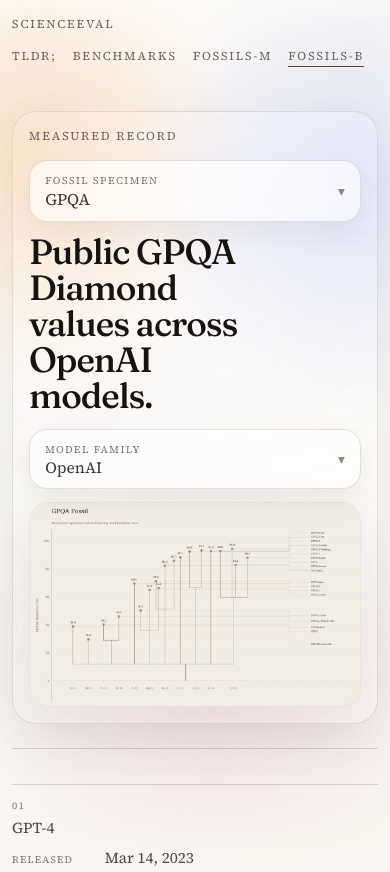
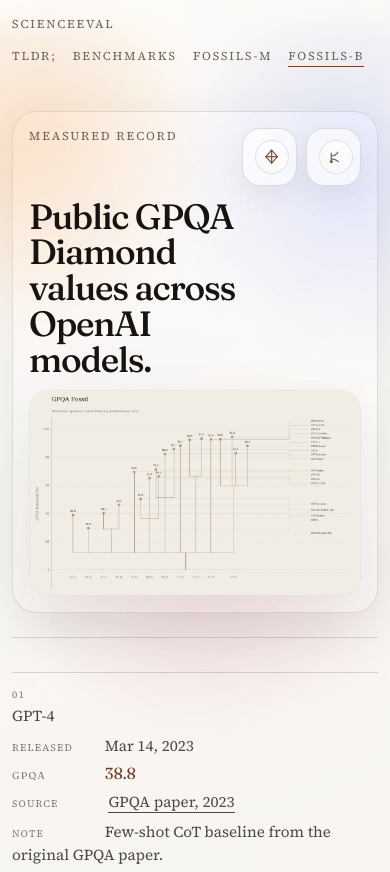
Before and after one commit to akhilpandey95/scienceeval, a website: page fossils-b.html in a window 390 px wide. Shown: the top 872 px of the page. Drawn offline with Linux system fonts and the light colour scheme.

Commit message:
scienceeval: refine fossils-B selector dock
- replace the split specimen and family selectors with an
  icon-first control dock that expands in place from the
  benchmark sheet toolbar
- rebalance the Fossils-B heading and copy width so GPQA
  family views stay readable across desktop, tablet, and
  mobile
- make the selector menus behave as one system by closing the
  sibling control on open and dismissing on outside click or
  Escape

Signed-off-by: akhilpandey95 <akhilpandey95@icloud.com>

```diff
--- a/fossils-b.html
+++ b/fossils-b.html
@@ -37,13 +37,42 @@
               <p class="section-label benchmark-sheet-toolbar-label" data-fossils-b-section-label>
                 Measured record
               </p>
-              <details class="catalog-select" name="fossil-specimen">
+              <div class="benchmark-sheet-controls" role="group" aria-label="Fossil controls">
+                <details class="catalog-select catalog-select-icon" name="fossil-specimen" data-control="specimen">
                   <summary>
+                    <span class="catalog-select-glyph" aria-hidden="true">
+                      <svg viewBox="0 0 24 24" fill="none" stroke="currentColor" stroke-width="1.7" stroke-linecap="round" stroke-linejoin="round">
+                        <path d="M12 3 4 12l8 9 8-9-8-9Z" />
+                        <path d="M12 3v18" />
+                        <path d="M4 12h16" />
+                      </svg>
+                    </span>
+                    <span class="catalog-select-trigger-copy">
                       <span class="catalog-select-meta">Fossil specimen</span>
                       <span class="catalog-select-value" data-fossils-b-specimen-value>Loading...</span>
+                    </span>
                   </summary>
                   <div class="catalog-select-menu" role="list" data-fossils-b-specimen-menu></div>
                 </details>
+
+                <details class="catalog-select catalog-select-icon" name="model-family" data-control="family">
+                  <summary>
+                    <span class="catalog-select-glyph" aria-hidden="true">
+                      <svg viewBox="0 0 24 24" fill="none" stroke="currentColor" stroke-width="1.7" stroke-linecap="round" stroke-linejoin="round">
+                        <path d="M6 19V7" />
+                        <path d="M6 11c3.9 0 6.9-2 9-5" />
+                        <path d="M6 15c4.2 0 7.2 1.3 10 4" />
+                        <circle cx="6" cy="19" r="1.4" />
+                      </svg>
+                    </span>
+                    <span class="catalog-select-trigger-copy">
+                      <span class="catalog-select-meta">Model family</span>
+                      <span class="catalog-select-value" data-fossils-b-family-value>Loading...</span>
+                    </span>
+                  </summary>
+                  <div class="catalog-select-menu" role="list" data-fossils-b-family-menu></div>
+                </details>
+              </div>
             </div>
 
             <div class="benchmark-sheet-context">
@@ -55,14 +84,6 @@
                   Loading fossil record...
                 </p>
               </div>
-
-              <details class="catalog-select catalog-select-compact benchmark-sheet-family" name="model-family">
-                <summary>
-                  <span class="catalog-select-meta">Model family</span>
-                  <span class="catalog-select-value" data-fossils-b-family-value>Loading...</span>
-                </summary>
-                <div class="catalog-select-menu" role="list" data-fossils-b-family-menu></div>
-              </details>
             </div>
 
             <figure class="benchmark-sheet-visual">
--- a/fossils-b.js
+++ b/fossils-b.js
@@ -1,4 +1,5 @@
 const fossilsBRoot = document.querySelector("[data-fossils-b-root]");
+let catalogSelectsReady = false;
 
 if (fossilsBRoot) {
   initFossilsB().catch((error) => {
@@ -23,6 +24,7 @@ async function initFossilsB() {
   const rows = sortRows(await fetchJSON(family.data));
 
   renderFossilsB(catalog, specimenId, specimen, familyId, family, rows);
+  initCatalogSelects();
 }
 
 async function fetchJSON(path) {
@@ -227,6 +229,68 @@ function renderLedgerRows(rows, container) {
     .join("");
 }
 
+function initCatalogSelects() {
+  if (!fossilsBRoot || catalogSelectsReady) {
+    return;
+  }
+
+  const selects = [...fossilsBRoot.querySelectorAll(".catalog-select")];
+  if (!selects.length) {
+    return;
+  }
+
+  selects.forEach((select) => {
+    const summary = select.querySelector("summary");
+    const closeOtherSelects = () => {
+      selects.forEach((otherSelect) => {
+        if (otherSelect !== select) {
+          otherSelect.open = false;
+        }
+      });
+    };
+
+    if (summary) {
+      summary.addEventListener("pointerdown", () => {
+        if (!select.open) {
+          closeOtherSelects();
+        }
+      });
+
+      summary.addEventListener("keydown", (event) => {
+        if (!select.open && (event.key === "Enter" || event.key === " ")) {
+          closeOtherSelects();
+        }
+      });
+    }
+
+    select.addEventListener("toggle", () => {
+      if (!select.open) {
+        return;
+      }
+
+      closeOtherSelects();
+    });
+  });
+
+  document.addEventListener("click", (event) => {
+    if (!selects.some((select) => select.contains(event.target))) {
+      selects.forEach((select) => {
+        select.open = false;
+      });
+    }
+  });
+
+  document.addEventListener("keydown", (event) => {
+    if (event.key === "Escape") {
+      selects.forEach((select) => {
+        select.open = false;
+      });
+    }
+  });
+
+  catalogSelectsReady = true;
+}
+
 function buildSectionHeading(specimen, family) {
   const template = specimen.sectionHeadingTemplate || specimen.sectionHeading || "";
   const measure = family.sectionMeasureLabelOverride || specimen.sectionMeasureLabel || specimen.label;
--- a/styles.css
+++ b/styles.css
@@ -422,7 +422,7 @@ h2 {
   grid-area: toolbar;
   display: flex;
   justify-content: space-between;
-  align-items: center;
+  align-items: flex-start;
   gap: 1rem;
   z-index: 6;
 }
@@ -432,11 +432,24 @@ h2 {
   padding-top: 0;
 }
 
+.benchmark-sheet-controls {
+  --catalog-control-size: 3.7rem;
+  --catalog-control-gap: 0.72rem;
+  display: grid;
+  grid-template-columns: repeat(2, var(--catalog-control-size));
+  align-items: flex-start;
+  justify-content: flex-end;
+  justify-items: end;
+  gap: var(--catalog-control-gap);
+  width: calc(var(--catalog-control-size) + var(--catalog-control-size) + var(--catalog-control-gap));
+  margin-left: auto;
+}
+
 .benchmark-sheet-context {
   grid-area: context;
   display: grid;
-  grid-template-columns: minmax(0, 1fr) minmax(210px, 0.42fr);
-  gap: 1.2rem 2rem;
+  grid-template-columns: minmax(0, 1fr);
+  gap: 1rem;
   align-items: end;
   z-index: 5;
 }
@@ -444,7 +457,7 @@ h2 {
 .benchmark-sheet-copy {
   display: grid;
   gap: 0.9rem;
-  max-width: 46rem;
+  max-width: 58rem;
 }
 
 .benchmark-sheet-copy .section-label {
@@ -452,7 +465,10 @@ h2 {
 }
 
 .benchmark-sheet-heading {
-  max-width: 14ch;
+  max-width: 100%;
+  font-size: clamp(1.75rem, 3.2vw, 2.55rem);
+  letter-spacing: -0.035em;
+  text-wrap: balance;
 }
 
 .benchmark-sheet-description {
@@ -485,6 +501,15 @@ h2 {
   position: relative;
   width: min(100%, 14.5rem);
   z-index: 2;
+}
+
+.catalog-select-icon {
+  width: var(--catalog-control-size);
+  justify-self: end;
+}
+
+.catalog-select-icon[open] {
+  width: min(100%, 14.5rem);
 }
 
 .catalog-select summary {
@@ -505,6 +530,21 @@ h2 {
     box-shadow 180ms ease;
 }
 
+.catalog-select summary:focus-visible {
+  outline: 2px solid rgba(111, 63, 43, 0.28);
+  outline-offset: 3px;
+}
+
+.catalog-select-icon summary {
+  width: 100%;
+  min-height: 3.45rem;
+  grid-template-columns: auto minmax(0, 1fr);
+  align-items: center;
+  gap: 0.72rem;
+  padding: 0.66rem 0.78rem;
+  overflow: hidden;
+}
+
 .catalog-select summary::-webkit-details-marker {
   display: none;
 }
@@ -519,6 +559,20 @@ h2 {
   font-size: 0.85rem;
 }
 
+.catalog-select-icon summary::after {
+  right: 0.78rem;
+  opacity: 0;
+  transform: translateY(-50%) translateX(0.18rem);
+  transition:
+    opacity 180ms ease,
+    transform 180ms ease;
+}
+
+.catalog-select-icon[open] summary::after {
+  opacity: 1;
+  transform: translateY(-50%) translateX(0);
+}
+
 .catalog-select[open] summary {
   border-color: rgba(111, 63, 43, 0.24);
   background: rgba(255, 255, 255, 0.8);
@@ -542,6 +596,61 @@ h2 {
   font-size: 1.02rem;
   line-height: 1.1;
   color: rgba(23, 19, 16, 0.84);
+}
+
+.catalog-select-glyph {
+  display: inline-flex;
+  align-items: center;
+  justify-content: center;
+  width: 2.1rem;
+  height: 2.1rem;
+  border-radius: 999px;
+  border: 1px solid rgba(23, 19, 16, 0.1);
+  background:
+    linear-gradient(180deg, rgba(255, 255, 255, 0.88), rgba(255, 255, 255, 0.52)),
+    linear-gradient(135deg, rgba(111, 63, 43, 0.08), rgba(111, 63, 43, 0.02));
+  color: rgba(111, 63, 43, 0.88);
+  box-shadow: inset 0 1px 0 rgba(255, 255, 255, 0.68);
+  flex-shrink: 0;
+}
+
+.catalog-select[data-control="family"] .catalog-select-glyph {
+  color: rgba(88, 102, 83, 0.9);
+}
+
+.catalog-select-glyph svg {
+  width: 1.08rem;
+  height: 1.08rem;
+}
+
+.catalog-select-trigger-copy {
+  display: grid;
+  gap: 0.16rem;
+  min-width: 0;
+  max-width: 0;
+  overflow: hidden;
+  opacity: 0;
+  transform: translateX(-0.3rem);
+  transition:
+    max-width 220ms ease,
+    opacity 180ms ease,
+    transform 180ms ease;
+}
+
+.catalog-select-icon .catalog-select-meta,
+.catalog-select-icon .catalog-select-value {
+  white-space: nowrap;
+}
+
+.catalog-select-icon .catalog-select-value {
+  overflow: hidden;
+  text-overflow: ellipsis;
+}
+
+.catalog-select-icon[open] .catalog-select-trigger-copy {
+  max-width: 8.8rem;
+  opacity: 1;
+  transform: translateX(0);
 }
 
 .catalog-select-menu {
@@ -1717,21 +1826,37 @@ h2 {
   }
 
   .benchmark-sheet-toolbar {
-    justify-content: stretch;
+    justify-content: space-between;
   }
 
   .benchmark-sheet-toolbar-label {
-    width: 100%;
-  }
-
-  .catalog-select,
-  .catalog-select-compact {
+    width: auto;
+    flex: 1 1 auto;
+  }
+
+  .catalog-select:not(.catalog-select-icon),
+  .catalog-select-compact:not(.catalog-select-icon) {
     width: 100%;
   }
 
   .catalog-select-menu {
     left: 0;
     right: 0;
+  }
+
+  .benchmark-sheet-controls {
+    --catalog-control-size: 3.45rem;
+    --catalog-control-gap: 0.55rem;
+    justify-content: flex-end;
+    gap: 0.55rem;
+  }
+
+  .catalog-select-icon {
+    width: var(--catalog-control-size);
+  }
+
+  .catalog-select-icon[open] {
+    width: min(100%, 13.5rem);
   }
 
   .benchmark-sheet-visual img {
```
Lines whose indentation alone changed are shown as unchanged.
